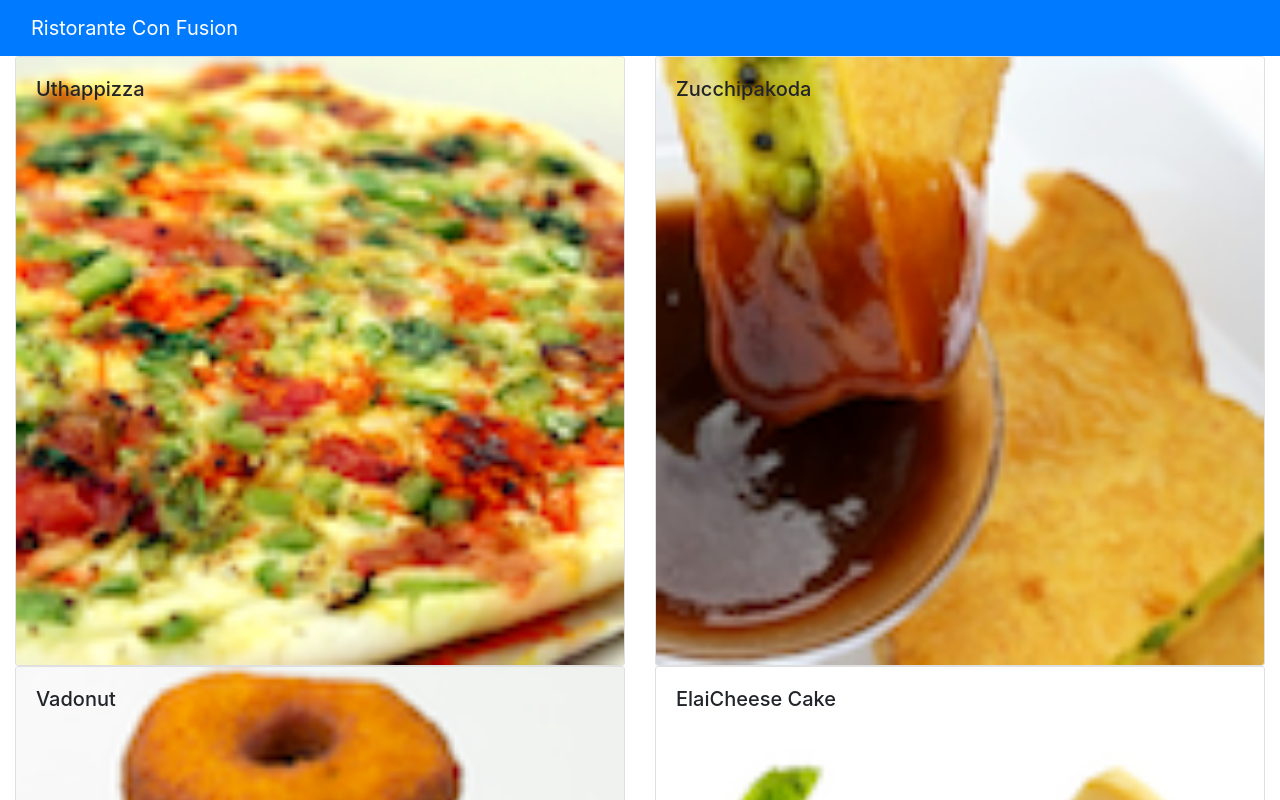
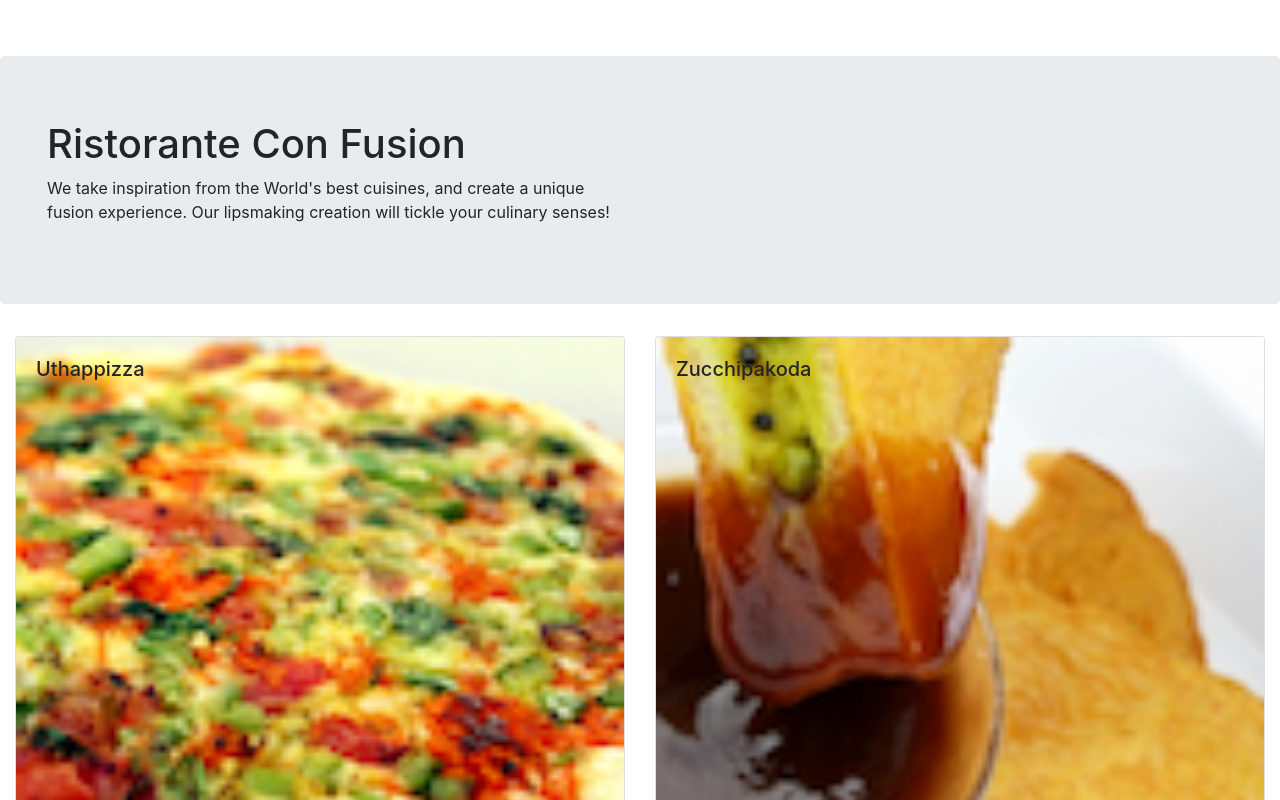
Before and after one commit to Kisei88/FunixReactjsLab, a React (Create React App) app: page / in a window 1280 px wide. Shown: the top 800 px of the page. Built offline with nearby package versions, Linux system fonts and the light colour scheme.

Commit message:
added header component

```diff
--- /dev/null
+++ b/src/components/HeaderComponent.js
@@ -0,0 +1,28 @@
+import React, { Component} from 'react';
+import {Navbar, NavbarBrand, Jumbotron} from 'reactstrap';
+
+class Header extends Component {
+    render () {
+        return (
+            <React.Fragment>
+                <Navbar dark>
+                    <div className  = 'container'>
+                        <NavbarBrand href = '/'>Ristorante Con Fusion</NavbarBrand>
+                    </div>
+                </Navbar>
+                <Jumbotron>
+                    <div className  = 'container'>
+                        <div className = 'row row-header'>
+                            <div className = 'col-12 col-sm-6'>
+                                <h1>Ristorante Con Fusion</h1>
+                                <p>We take inspiration from the World's best cuisines, and create a unique fusion experience. Our lipsmaking creation will tickle your culinary senses!</p>
+                            </div>
+                        </div>
+                    </div>
+                </Jumbotron>
+            </React.Fragment>
+        );
+    }
+}
+
+export default Header;
--- a/src/components/MainComponent.js
+++ b/src/components/MainComponent.js
@@ -1,9 +1,10 @@
 import '../App.css';
-import {Navbar, NavbarBrand} from 'reactstrap';
+
 import Menu from './MenuComponents';
 import { DISHES } from '../shared/dishes';
-import DishDetail from './DishDetailComponent'
-import React, {Component} from 'react'
+import DishDetail from './DishDetailComponent';
+import React, {Component} from 'react';
+import Header from './HeaderComponent';
 
 class Main extends Component {
 constructor(props) {
@@ -19,14 +20,10 @@
 render() {
 return (
     <div>
-      <Navbar dark color = 'primary'>
-        <div className  = 'container'>
-          <NavbarBrand href = '/'>Ristorante Con Fusion</NavbarBrand>
-        </div>
-      </Navbar>
-      <Menu dishes = {this.state.dishes}
+        <Header />
+        <Menu dishes = {this.state.dishes}
         onClick = {(dishId) => this.onDishSelected(dishId)}/>
-      <DishDetail dish = {this.state.dishes.filter((dish) => dish.id === this.state.selectedDish)[0]} />
+        <DishDetail dish = {this.state.dishes.filter((dish) => dish.id === this.state.selectedDish)[0]} />
     </div>
   );
 }
```
